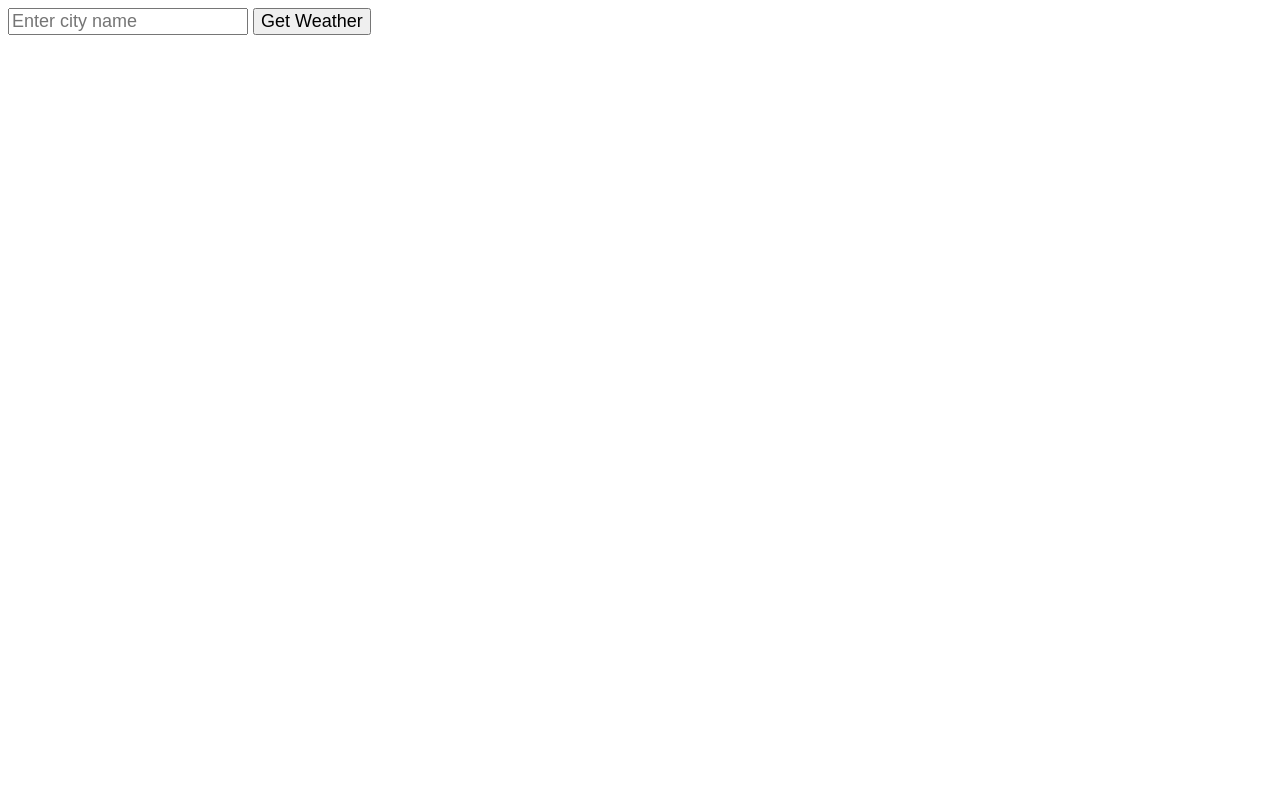
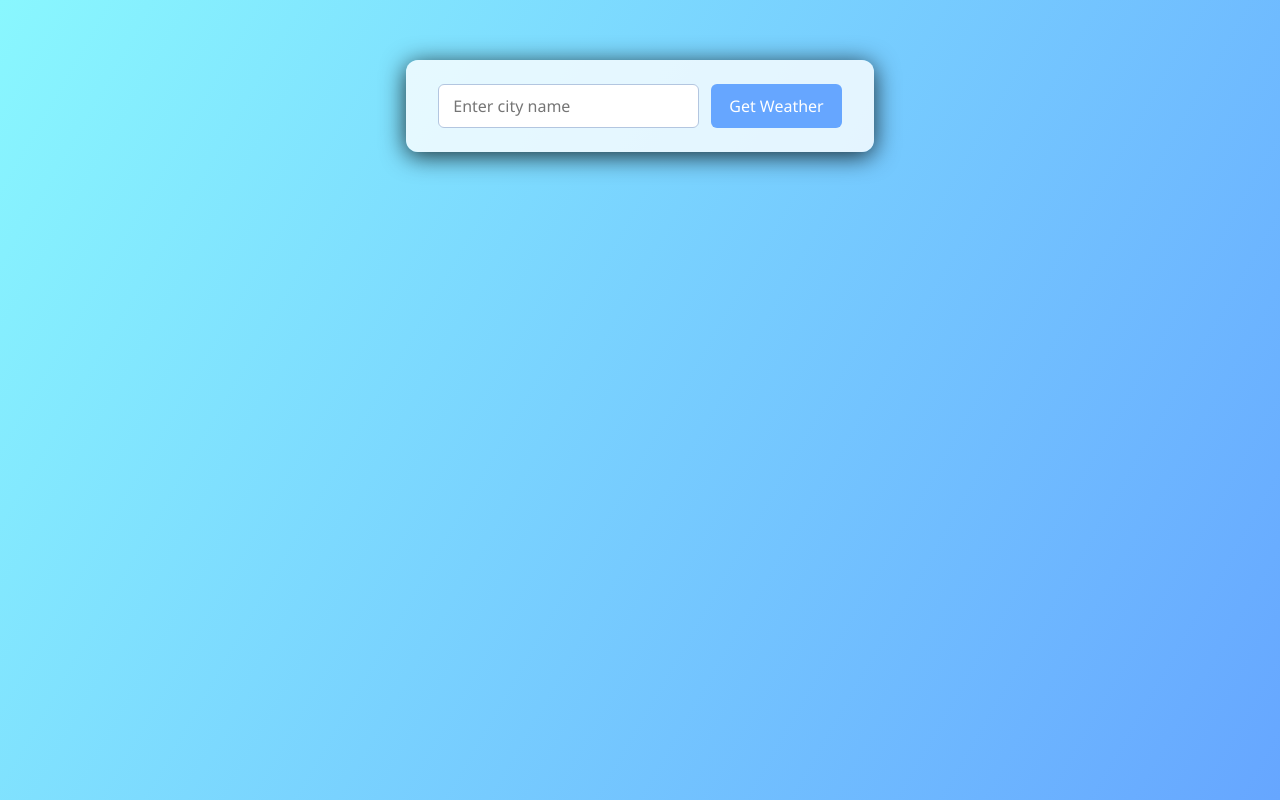
Before and after one commit to scooterthedev/weather-flask, a Flask app: page / in a window 1280 px wide. Run offline with Flask 3, Linux system fonts and the light colour scheme.

Commit message:
css writing yay

```diff
--- a/static/index.css
+++ b/static/index.css
@@ -1,4 +1,72 @@
-*{
-    font-family: sans-serif;
-    font-size: large;
+body, h2, p, form, input, button {
+    margin: 0;
+    padding: 0;
+    box-sizing: border-box;
+    font-family: 'Segoe UI', sans-serif;
 }
+
+body {
+    background: linear-gradient(120deg, #89f7fe 0%, #66a6ff 100%);
+    min-height: 100vh;
+    display: flex;
+    flex-direction: column;
+    align-items: center;
+    justify-content: flex-start;
+    padding-top: 60px;
+}
+
+form {
+    background: rgba(255, 255, 255, 0.8);
+    padding: 24px 32px;
+    border-radius: 12px;
+    box-shadow: 0 4px 24px rgba(0, 0, 0, 0.8);
+    display: flex;
+    gap: 12px;
+    margin-bottom: 32px;
+}
+
+input[type="text"] {
+    padding: 10px 14px;
+    border: 1px solid #b3c6e0;
+    border-radius: 6px;
+    font-size: 1rem;
+    outline: none;
+    transition: border 0.2s;
+    min-width: 200px;
+}
+
+input[type="text"]:focus {
+    border-color: #66a6ff;
+}
+
+button {
+    background: #66a6ff;
+    color: #ffff;
+    border: none;
+    border-radius: 6px;
+    padding: 10px 18px;
+    font-size: 1rem;
+    cursor: pointer;
+    transition: background 0.2s;
+}
+
+button:hover {
+    background: #4e8edb
+}
+
+h2 {
+    margin-bottom: 10px;
+    color: #2d3a4b;
+    font-size: 2rem;
+    text-align: center;
+}
+p {
+    color: #2d3a4b;
+    font-size: 1.1rem;
+    text-align: center;
+    margin-bottom: 8px;
+}
+
+p:last-child {
+    margin-bottom: 0;
+}
```
